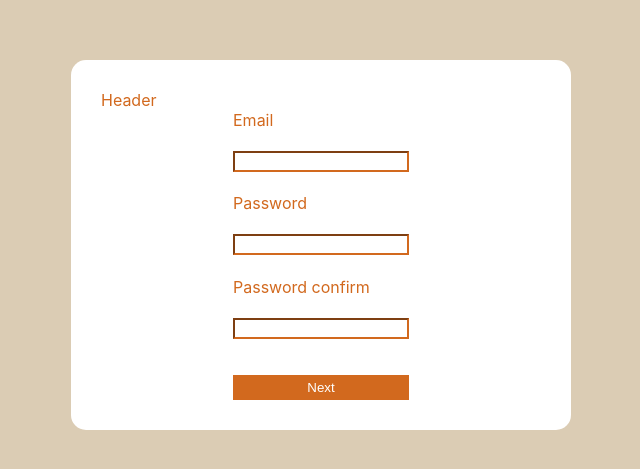
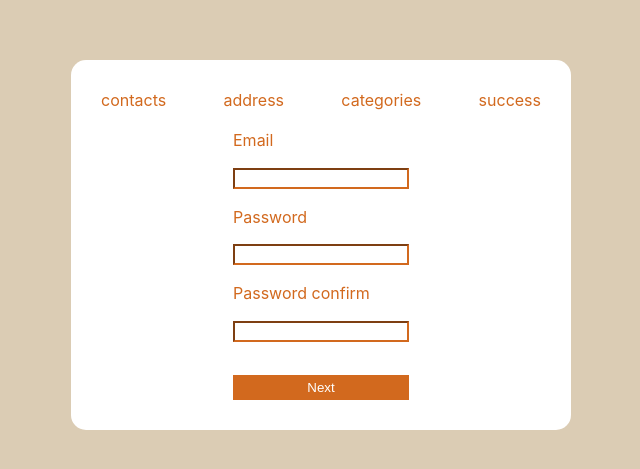
Before and after one commit to AndriyDextyarchuk/test-wizard, a React (Create React App) app: page / in a window 1280 px wide. Shown: the part 155-624 px from the top of the page, without its empty margins (319-959 px from the left). Built offline with nearby package versions, Linux system fonts and the light colour scheme.

Commit message:
Created Header component

```diff
--- a/src/components/Header.jsx
+++ b/src/components/Header.jsx
@@ -1,9 +1,25 @@
-import React from 'react'
+import React, { useState } from 'react'
+import classes from './Header.module.scss'
+import {useSelector} from 'react-redux'
 
 export const Header = () => {
+    const path = useSelector(state => state.path)
+    const steps = [
+        {name: 'contacts', id: 1, path: '/'},
+        {name: 'address', id: 2, path: '/step2'},
+        {name: 'categories', id: 3, path: '/step3'},
+        {name: 'success', id: 4, path: '/step4'},
+    ]
+
     return(
-        <header>
-            Header
+        <header className={classes.header}>
+            <ol className={classes.header__bar}>
+                {steps.map(i =>
+                    <li key={i.id} className={i.path === path ? classes.bar_item && classes.active : classes.bar_item}>
+                        {`${i.name}`}
+                    </li>
+                )}
+            </ol>
         </header>
 
 
--- /dev/null
+++ b/src/components/Header.module.scss
@@ -0,0 +1,18 @@
+.header {
+    display: flex;
+    flex-direction: column;
+    margin-bottom: 20px;
+}
+
+.header__bar {
+    display: flex;
+    justify-content: space-between;
+    padding: 0;
+    margin: 0;
+    list-style-type: none;
+
+}
+
+.bar__item {
+    list-style-type: none;
+}
```
